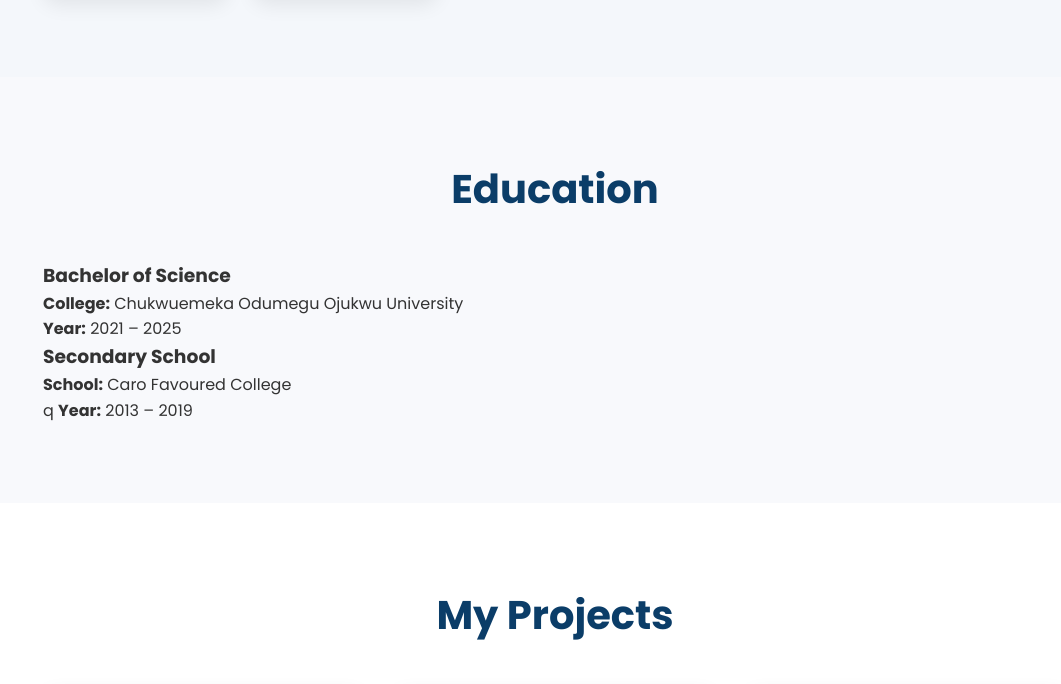
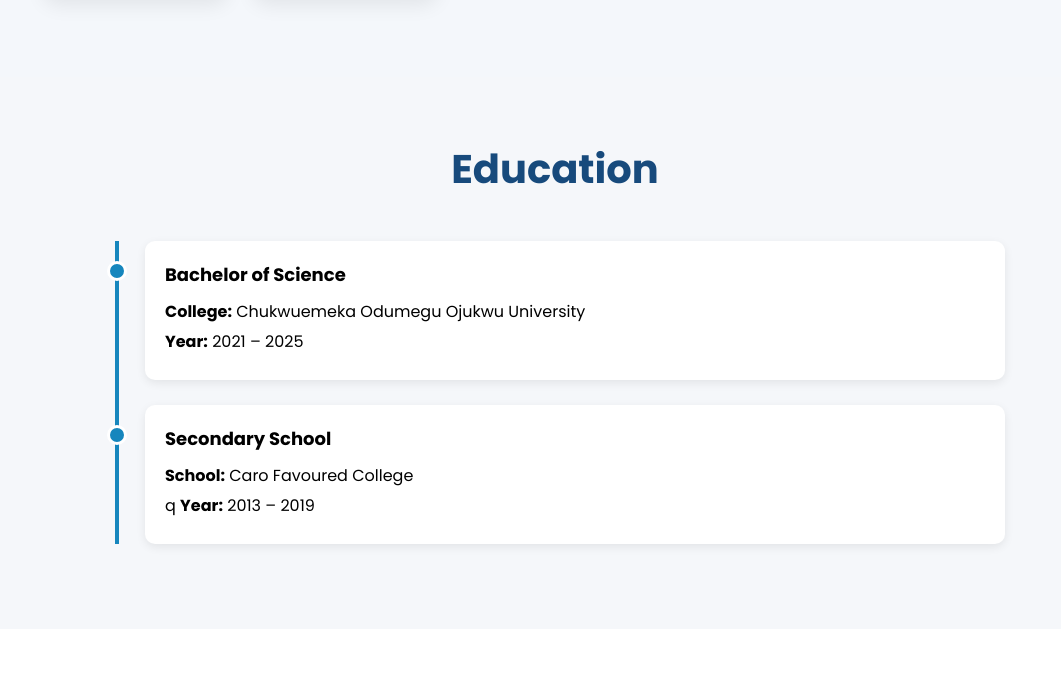
Before and after one commit to Chioma001dev/Portfolio-Website, a plain HTML site: page index.html in a window 1280 px wide. Shown: the part 1785-2469 px from the top of the page, without its empty margins (85-1146 px from the left). Drawn offline with Linux system fonts and the light colour scheme.

Commit message:
Add styles for education section and cards

```diff
--- a/stylesheet.css
+++ b/stylesheet.css
@@ -196,6 +196,79 @@ header{
     color:white;
 }
 
+/* Education Section */
+#education {
+    padding: 60px 5%;
+    background: #f5f7fa;
+}
+
+#education .title {
+    text-align: center;
+    color: #174a7c;
+    margin-bottom: 40px;
+}
+
+/* Education container */
+.education-container {
+    max-width: 900px;
+    margin: 0 auto;
+    position: relative;
+    padding-left: 40px;
+}
+
+/* Vertical line */
+.education-container::before {
+    content: "";
+    position: absolute;
+    left: 10px;
+    top: 0;
+    bottom: 0;
+    width: 4px;
+    background: #1686bd;
+}
+
+/* Education cards */
+.education-card {
+    position: relative;
+    background: white;
+    padding: 20px;
+    margin-bottom: 25px;
+    border-radius: 10px;
+    box-shadow: 0 3px 10px rgba(0, 0, 0, 0.08);
+    color: #000;
+}
+
+/* Circle on timeline */
+.education-card::before {
+    content: "";
+    position: absolute;
+    left: -38px;
+    top: 20px;
+    width: 14px;
+    height: 14px;
+    background: #1686bd;
+    border-radius: 50%;
+    border: 3px solid white;
+}
+
+/* Education headings */
+.education-card h3 {
+    color: #000;
+    margin-bottom: 10px;
+    font-size: 18px;
+}
+
+/* Education text */
+.education-card p {
+    color: #000;
+    margin: 6px 0;
+    line-height: 1.5;
+}
+
+.education-card strong {
+    color: #000;
+}
+
 /* ==========================
    PROJECTS SECTION
 ========================== */
```
